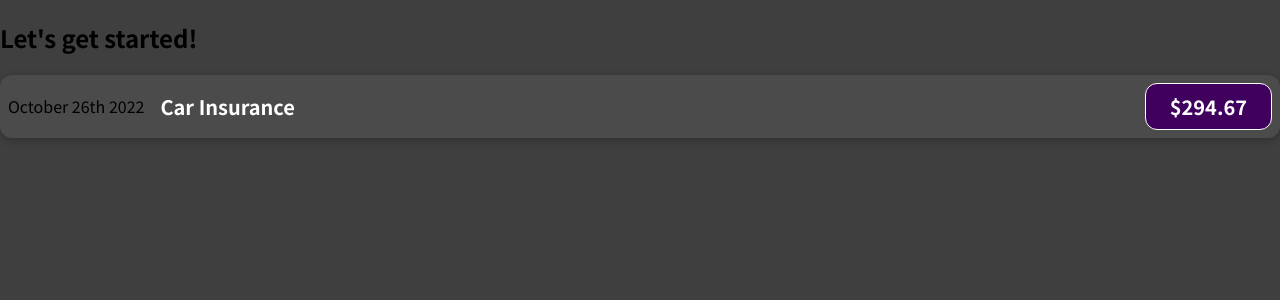
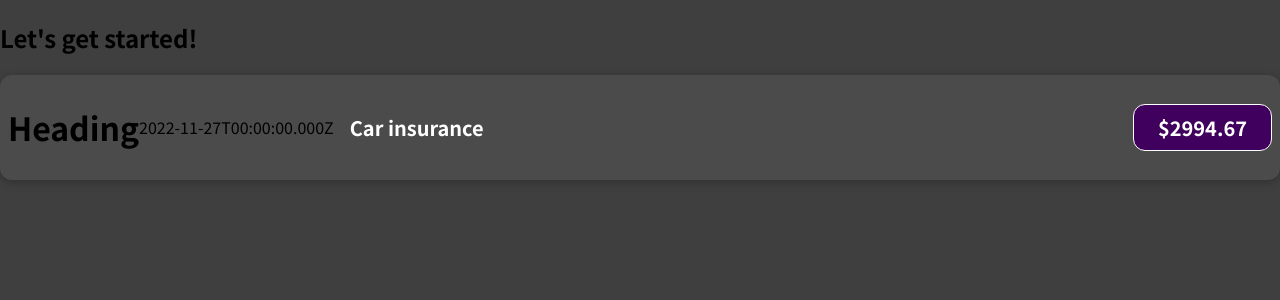
Before and after one commit to Asif-newaz/expense-manager, a JavaScript app: page / in a window 1280 px wide. Shown: the top 300 px of the page. Built offline with nearby package versions, Linux system fonts and the light colour scheme.

Commit message:
make dynamic expenseItem

```diff
--- a/src/components/ExpenseItem.js
+++ b/src/components/ExpenseItem.js
@@ -1,12 +1,17 @@
 import "./ExpenseItem.css";
 
 function ExpenseItem() {
+  const expenseDate = new Date(2022, 10, 27);
+  const expenseTitle = "Car insurance";
+  const expenseAmount = 2994.67;
+
   return (
     <div className="expense-item">
-      <div>October 26th 2022</div>
+      <h1>Heading</h1>
+      <div>{expenseDate.toISOString()}</div>
       <div className="expense-item__description">
-        <h2>Car Insurance</h2>
-        <div className="expense-item__price">$294.67</div>
+        <h2>{expenseTitle}</h2>
+        <div className="expense-item__price">${expenseAmount}</div>
       </div>
     </div>
   );
```
